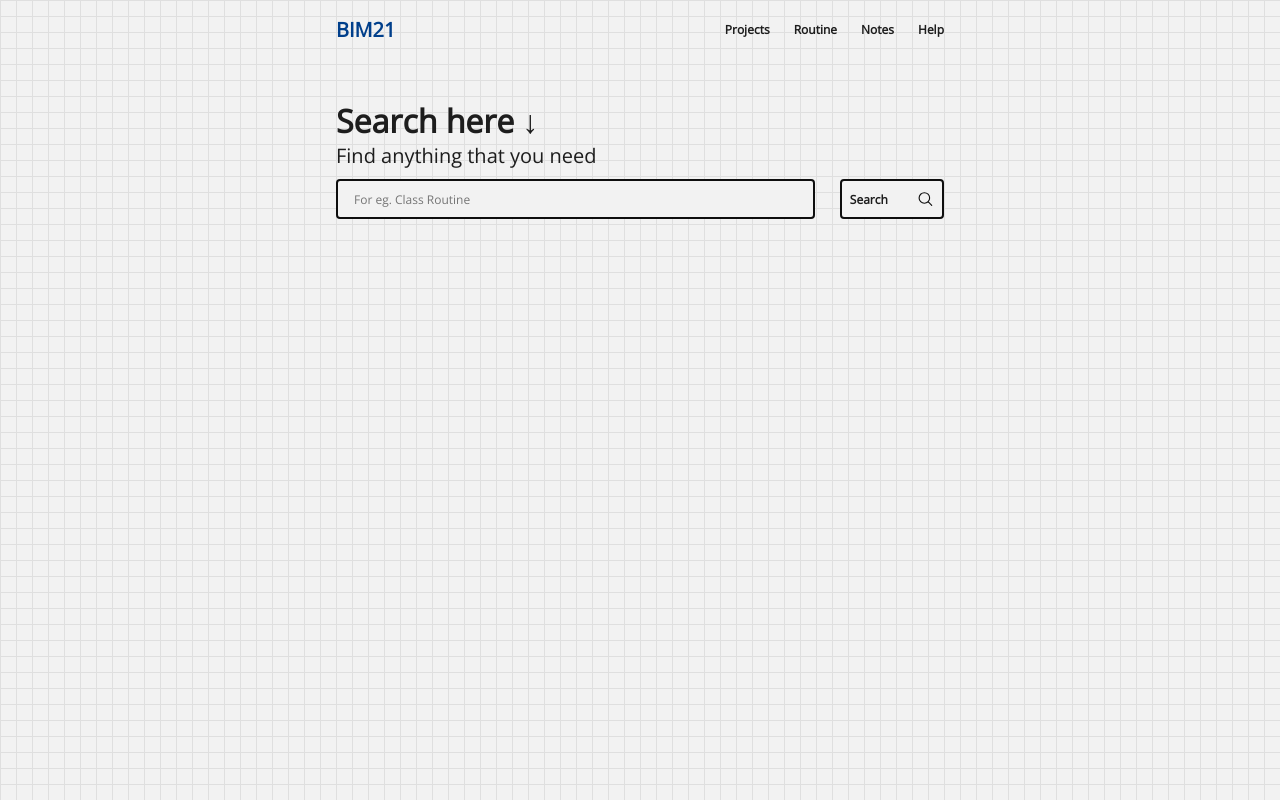
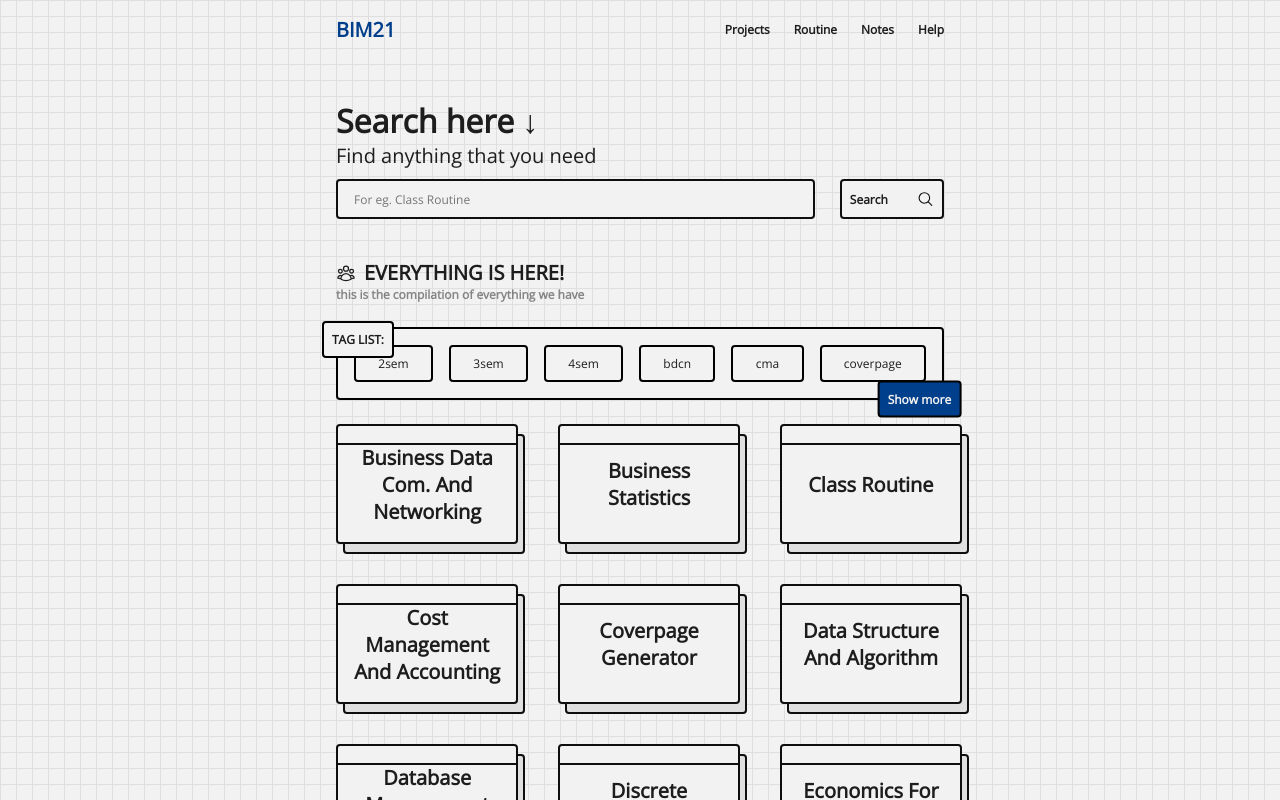
Before and after one commit to JugalShrestha/bim21, a React (Vite) app: page /search in a window 1280 px wide. Shown: the top 800 px of the page. Built offline with nearby package versions, Linux system fonts and the light colour scheme.

Commit message:
Add: tagBar, Remove: rootBranch for testing

```diff
--- a/src/assets/css/global.css
+++ b/src/assets/css/global.css
@@ -303,6 +303,42 @@ body .everything .hero-page .search-part .search-btn .search-image svg {
   height: 100%;
   -o-object-fit: contain;
      object-fit: contain;
+}
+body .everything .tag-bar {
+  width: calc(var(--p-margin) - 4vh);
+  border: 0.3vh solid var(--shadow);
+  border-radius: 0.5vh;
+  padding: 2vh;
+  background: var(--s1-color);
+  display: flex;
+  align-items: flex-start;
+  justify-content: flex-start;
+  flex-direction: column;
+  gap: 1vh;
+}
+body .everything .tag-bar .header {
+  font-size: var(--text-font-size);
+  font-weight: bold;
+  text-transform: uppercase;
+}
+body .everything .tag-bar .tag-list {
+  display: flex;
+  align-items: flex-start;
+  justify-content: flex-start;
+  flex-wrap: wrap;
+  gap: 2vh;
+}
+body .everything .tag-bar .tag-list .tags {
+  font-size: var(--text-font-size);
+  padding: var(--padding-whole);
+  border: 0.3vh solid var(--shadow);
+  border-radius: 0.5vh;
+  cursor: pointer;
+}
+@media (hover: hover) {
+  body .everything .tag-bar .tag-list .tags:hover {
+    opacity: 50%;
+  }
 }
 body .everything .every-projects-link {
   transition: 0.2s ease-in-out;
--- a/src/assets/css/global.scss
+++ b/src/assets/css/global.scss
@@ -221,11 +221,6 @@ body{
                     font-weight: bold;
                     text-transform: capitalize;
                     color: var(--n1-color);
-                    // display: flex;
-                    // align-items: center;
-                    // justify-content: center;
-                    // width: 10vh;
-                    // height: 15vh;
                     img{
                         width: 100%;
                         height: 100%;
@@ -367,6 +362,69 @@ body{
                     font-weight: bold;
                 }
             }
+            //Start of Tag Bar
+            .tag-bar{
+                position: relative;
+                width: 100%;
+                border: .3vh solid var(--shadow);
+                border-radius: .5vh;
+                padding: 2vh;
+                background: var(--s1-color);
+                display: flex;
+                align-items: flex-start;
+                justify-content: flex-start;
+                flex-direction: column;
+                gap: 1vh;
+                .header{
+                    font-size: var(--text-font-size);
+                    font-weight: bold;
+                    text-transform: uppercase;
+                    position: absolute;
+                    top: -1vh;
+                    left: -2vh;
+                    padding: 1vh;
+                    border: .3vh solid var(--shadow);
+                    border-radius: .5vh;
+                    background: var(--s1-color);
+                }
+                .tag-list{
+                    display: grid;
+                    grid-template-columns: auto auto auto auto auto auto;
+                    white-space: nowrap;
+                    width: 100%;
+                    overflow-x: hidden;
+                    gap: 2vh;
+                    .tags{
+                        font-size: var(--text-font-size);
+                        padding: var(--padding-whole);
+                        border: .3vh solid var(--shadow);
+                        border-radius: .5vh;
+                        text-align: center;
+                        cursor: pointer;
+                        @media (hover:hover) {
+                            &:hover{
+                                opacity: 50%;
+                            }
+                        }
+                    }
+                }
+                .show-more{
+                    position: absolute;
+                    bottom: -1.2vh;
+                    right: -1.2vh;
+                    transform: translate(1.2vh,1.2vh);
+                    font-size: var(--text-font-size);
+                    padding: 1vh;
+                    border: .3vh solid var(--shadow);
+                    border-radius: .5vh;
+                    align-self: flex-end;
+                    cursor: pointer;
+                    background: var(--n1-color);
+                    color: var(--s1-color);
+                    font-weight: bold;
+                }
+            }
+            //End of Tag bar
             .every-projects-body{
                 width: 100%;
                 display: grid;
@@ -1004,6 +1062,20 @@ body{
         color: var(--s1-color);
         border: .3vh solid var(--shadow);
     }
+    .tag-bar{
+        .header{
+            left: 0vh !important;
+            top: -3vh !important;
+        }
+        .tag-list{
+            grid-template-columns:  auto auto auto  !important;
+        }
+        .show-more{
+            right: 0 !important;
+            bottom: -1.5vh !important;
+            transform: translate(0,1.5vh) !important;
+        }
+    }
     .every-projects-body{
         grid-template-columns: 30% 30% 30% !important;
     }
--- /dev/null
+++ b/src/components/TagBar.tsx
@@ -0,0 +1,35 @@
+import { useState } from "react";
+import rootBranch from "./variables/rootBranch";
+import tags from "./variables/tags";
+import { Link } from "react-router-dom";
+
+const TagBar: React.FC = () => {
+  const [showMore, setShowMore] = useState(false);
+  const numberOfTagsToShow = showMore ? tags.length : 6;
+  const handleShowMore = () => {
+    setShowMore(!showMore);
+  };
+  return (
+    <div className="tag-bar">
+      <div className="header">Tag list:</div>
+      <div className="tag-list">
+        {tags.slice(0, numberOfTagsToShow).map((tag, index) => (
+          <Link
+            to={`${rootBranch}/search?query=${encodeURIComponent(
+              tag.toLowerCase()
+            )}`}
+            key={index}
+            className="tags"
+          >
+            {tag}
+          </Link>
+        ))}
+      </div>
+      <div className="show-more" onClick={handleShowMore}>
+        {showMore ? "Show less" : "Show more"}
+      </div>
+    </div>
+  );
+};
+
+export default TagBar;
--- a/src/components/variables/items.tsx
+++ b/src/components/variables/items.tsx
@@ -5,41 +5,72 @@ import rootBranch from "./rootBranch";
 const items = [
   {
     name: "coverpage generator",
-    tag: "project",
+    tag: "project coverpage",
     link: rootBranch + "/coverpage-generator",
   },
-  { name: "text-2-handwriting", tag: "project", link: rootBranch + "/text2hw" },
+  {
+    name: "text-2-handwriting",
+    tag: "project text2hw",
+    link: rootBranch + "/text2hw",
+  },
   { name: "syllabus", tag: "syllabus", link: rootBranch + "/syllabus" },
   { name: "class routine", tag: "routine", link: rootBranch + "/routine" },
+  //3rd sem notes
   {
     name: "data structure and algorithm",
-    tag: "note, dsa",
+    tag: "note dsa 3sem",
     link: rootBranch + "/note?query=IT238",
   },
   {
     name: "microprocessor and c.a",
-    tag: "note",
+    tag: "note mpca 3sem",
     link: rootBranch + `/note?query=IT236`,
   },
   {
     name: "financial accounting",
-    tag: "note, fa",
+    tag: "note fa 3sem",
     link: rootBranch + "/note?query=ACC201",
   },
   {
     name: "business statistics",
-    tag: "note",
+    tag: "note 4sem",
     link: rootBranch + "/note?query=STT201",
   },
   {
     name: "discrete structure",
-    tag: "note",
+    tag: "note ds 2sem",
     link: rootBranch + "/note?query=IT235",
   },
+  //4th sem notes
   {
     name: "web technology II",
-    tag: "note",
+    tag: "note 4sem",
     link: rootBranch + "/note?query=IT239",
+  },
+  {
+    name: "Economics for Business",
+    tag: "note 4sem",
+    link: rootBranch + "/note?query=ECO206",
+  },
+  {
+    name: "Cost Management and Accounting",
+    tag: "note cma 4sem",
+    link: rootBranch + "/note?query=ACC202",
+  },
+  {
+    name: "Business Data Com. and Networking",
+    tag: "note bdcn 4sem",
+    link: rootBranch + "/note?query=IT240",
+  },
+  {
+    name: "Database Management System",
+    tag: "note dbms 4sem",
+    link: rootBranch + "/note?query=IT220",
+  },
+  {
+    name: "Operating System",
+    tag: "note os 4sem",
+    link: rootBranch + "/note?query=IT241",
   },
 ];
 
--- a/src/components/variables/noteData.tsx
+++ b/src/components/variables/noteData.tsx
@@ -6,6 +6,31 @@ const note = [
     id: "IT239",
     subject: "Web Technology II",
     link: "https://docs.google.com/document/d/17KqnJW1vDqnMPR3UYNM0W0b3LunlylOCVj5LOOy4XI4/edit?usp=sharing",
+  },
+  {
+    id: "ACC202",
+    subject: "Cost Management and Accounting",
+    link: "https://docs.google.com/document/d/1dr6CpDSOvWgDNIIkVfd0SgLwyoyL6LF4zxfl01JuEN4/edit?usp=sharing",
+  },
+  {
+    id: "IT240",
+    subject: "Business Data Communication and Networking",
+    link: "https://docs.google.com/document/d/13XwYcAMKdUJ67rAUTi7AJzTgtULTTE2cO1Rihht66j4/edit?usp=sharing",
+  },
+  {
+    id: "IT220",
+    subject: "Database Management System",
+    link: "https://docs.google.com/document/d/1GysDiSkLa6PJ1XN39RvPRvwpKI8gUb6byzoP04g9sUk/edit?usp=sharing",
+  },
+  {
+    id: "ECO206",
+    subject: "Economics for Business",
+    link: "https://docs.google.com/document/d/1ay8vGkG_vlRrqxbGISWI_MorCyBp123XoV4eYUWj23g/edit?usp=sharing",
+  },
+  {
+    id: "IT241",
+    subject: "Operating System",
+    link: "https://docs.google.com/document/d/15xOQTmfE-uGKcrxx6dBoUR_UQdAMIGlXGw5qBNhOlmg/edit?usp=sharing",
   },
   //3rd sem notes
   {
--- a/src/components/variables/rootBranch.tsx
+++ b/src/components/variables/rootBranch.tsx
@@ -1,2 +1,2 @@
-const rootBranch = "/bim21";
+const rootBranch = "";
 export default rootBranch;
--- /dev/null
+++ b/src/components/variables/tags.tsx
@@ -0,0 +1,18 @@
+import items from "./items";
+const tags = ["coverpage"];
+items.forEach((item) => {
+  if (!tags.includes(item.tag)) {
+    if (item.tag.includes(" ")) {
+      const spaceContainingTags = item.tag.split(" ");
+      spaceContainingTags.forEach((tag) => {
+        if (!tags.includes(tag)) {
+          tags.push(tag);
+        }
+      });
+    } else {
+      tags.push(item.tag);
+    }
+  }
+});
+tags.sort();
+export default tags;
--- a/src/pages/SearchPage.tsx
+++ b/src/pages/SearchPage.tsx
@@ -1,6 +1,7 @@
 import { useLocation } from "react-router-dom";
 import GoBackBtn from "../components/GoBackBtn";
 import Clickable from "../components/Clickable";
+import TagBar from "../components/TagBar";
 
 interface Props {
   searchItem: string;
@@ -46,6 +47,7 @@ const SearchPage: React.FC<Props> = ({ searchItem }) => {
             : "This is the search result on: ' " + searchItem + " '"}
         </div>
       </div>
+      <TagBar />
       <div className="every-projects-body">
         <Clickable searchItem={searchItem} />
       </div>
--- a/vite.config.ts
+++ b/vite.config.ts
@@ -4,5 +4,5 @@ import react from '@vitejs/plugin-react'
 // https://vitejs.dev/config/
 export default defineConfig({
   plugins: [react()],
-  base: '/bim21'
+  base: '/'
 })
```
Also changed, not shown: 1 other file (tests, documents, lock files or other folders).
